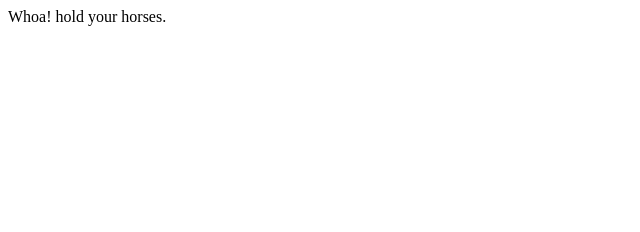
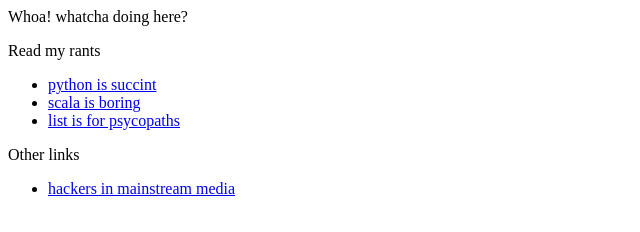
Before and after one commit to lambdahead/lambdahead.github.com, a plain HTML site: page index.html in a window 1280 px wide. Shown: the whole page, without its empty margins (0-640 px from the left). Drawn offline with Linux system fonts and the light colour scheme.

Commit message:
publishing again, fingers crossed

```diff
--- a/index.html
+++ b/index.html
@@ -1 +1,11 @@
-Whoa! hold your horses.
+<p>Whoa! whatcha doing here?</p>
+<p>Read my rants</p>
+<ul>
+<li><a href="python-succint.html">python is succint</a></li>
+<li><a href="scala-boring.html">scala is boring</a></li>
+<li><a href="lisp-psycopaths.html">list is for psycopaths</a></li>
+</ul>
+<p>Other links</p>
+<ul>
+<li><a href="news.html">hackers in mainstream media</a></li>
+</ul>
```
Also changed, not shown: news.html (added, +7 -0 lines).
